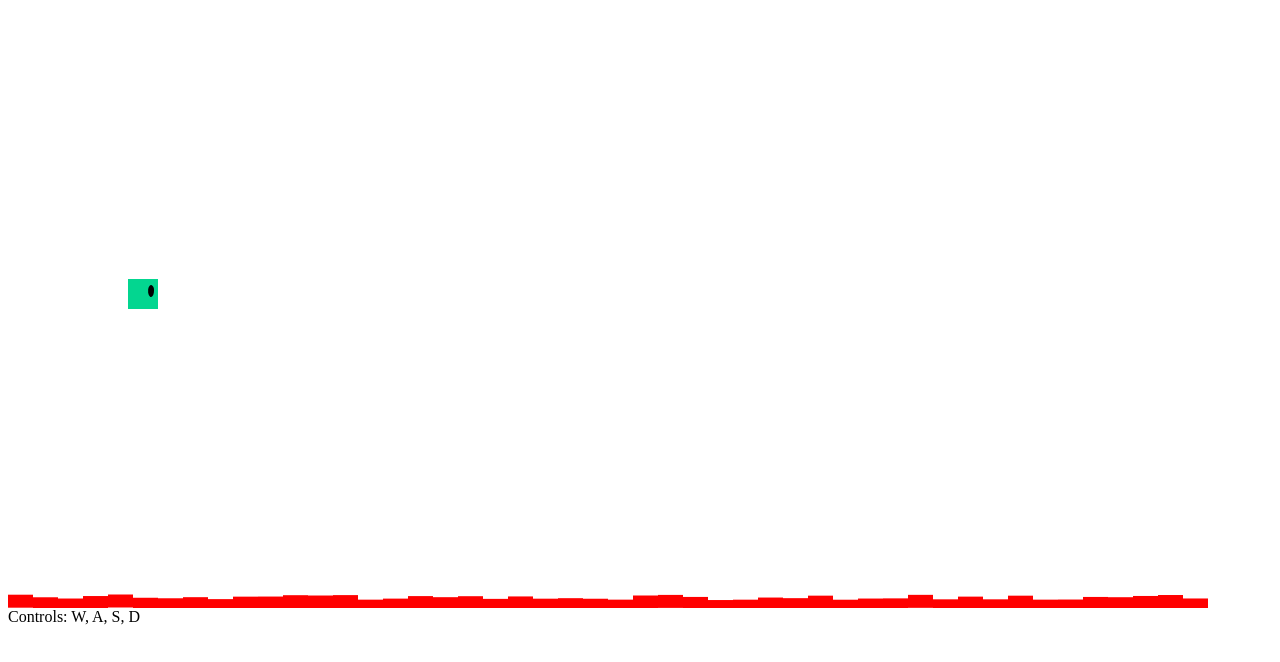
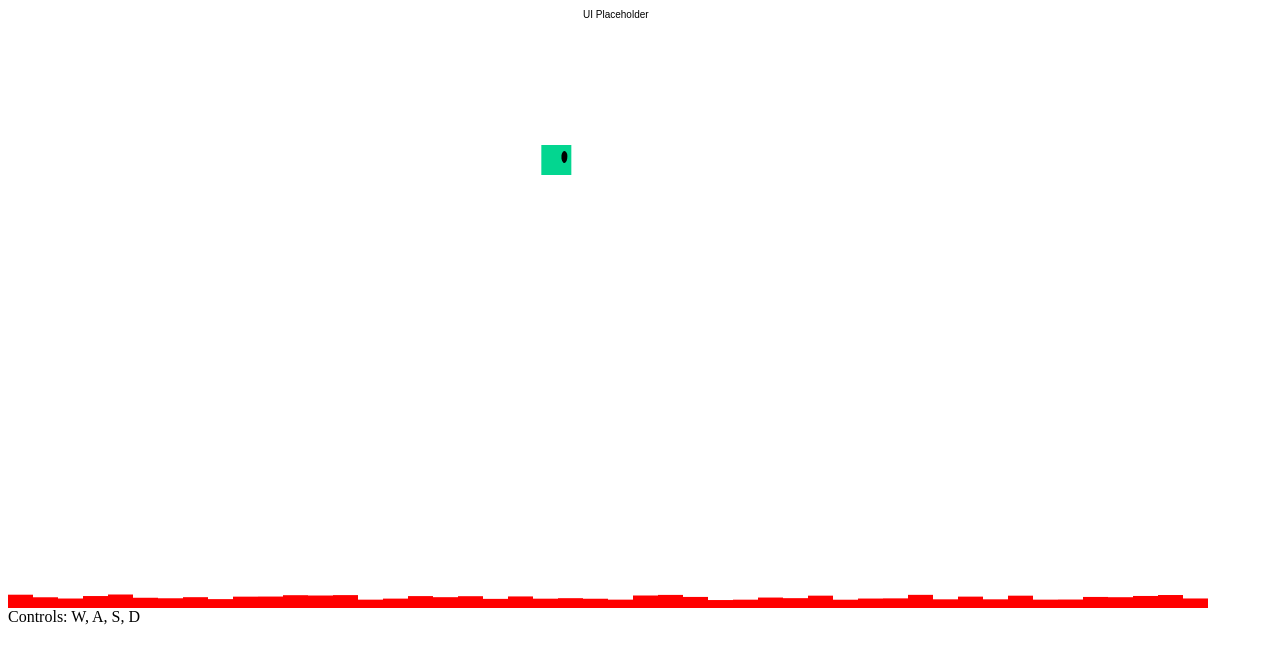
Before and after one commit to bruce-c-liu/Grow, a website with bundled scripts: page index.html in a window 1280 px wide. Built offline with nearby package versions, Linux system fonts and the light colour scheme.

Commit message:
Add ui placeholder. Add Game class for for more central game management.

```diff
--- /dev/null
+++ b/classes/Game.js
@@ -0,0 +1,79 @@
+import { Player } from './Player.js';
+import { TerrainManager } from './TerrainManager.js';
+import { UserInterface } from './UserInterface.js';
+
+export class Game {
+  constructor(ctx) {
+    this.ctx = ctx;
+    this.canvas = ctx.canvas;
+
+    this.gameSpeed = 1;
+    this.terrainScrollSpeed = 400 * this.gameSpeed;
+    this.player = new Player(ctx, this.terrainScrollSpeed, this.gameSpeed);
+    this.terrainManager = new TerrainManager(ctx, this.player, this.terrainScrollSpeed);
+    this.userInterface = new UserInterface(ctx, this.player);
+
+    this.state = 'PLAYING'; // [PLAYING, GAME OVER, STATS]
+
+    // ========================================================================================================================
+    // Attach Event Handlers
+    // ========================================================================================================================
+    document.addEventListener('keydown', (e) => {
+      if (!e.repeat) {
+        switch (e.key) {
+          case 'w':
+            this.player.jump();
+            break;
+          case 'a':
+            this.player.strafe('left');
+            break;
+          case 'd':
+            this.player.strafe('right');
+            break;
+          case 's':
+            this.player.duck();
+            break;
+        }
+      }
+    });
+
+    document.addEventListener('keyup', (e) => {
+      switch (e.key) {
+        case 'a':
+          this.player.endStrafe('left');
+          break;
+        case 'd':
+          this.player.endStrafe('right');
+          break;
+        case 's':
+          this.player.endDuck();
+          break;
+      }
+    });
+    // ========================================================================================================================
+  }
+
+  update(secondsElapsed) {
+    // update all objects
+    this.player.update(secondsElapsed);
+    this.terrainManager.update(secondsElapsed);
+    this.userInterface.update(secondsElapsed);
+  }
+
+  draw() {
+    // this.ctx.fillStyle = this.expBarGradient;
+    // this.ctx.fillRect(0, 0, this.canvas.width-1000, 12);
+
+    switch (this.state) {
+      case 'PLAYING':
+        this.player.draw();
+        this.terrainManager.draw();
+        this.userInterface.draw();
+        break;
+      case 'GAME OVER':
+        break;
+      case 'STATS':
+        break;
+    }
+  }
+}
--- a/classes/Player.js
+++ b/classes/Player.js
@@ -16,6 +16,9 @@ export class Player {
     this.Y_SPEED_MAX = 950; // max ySpeed. (limit this to prevent falling through platforms)
     this.gravity = 2500;
     this.maxJumps = 2;
+
+    // player lifetime stats
+    this.exp = 0;
 
     // book-keeping variables
     this.xSpeed = -this.terrainScrollSpeed;
--- a/classes/TerrainManager.js
+++ b/classes/TerrainManager.js
@@ -10,9 +10,9 @@ export class TerrainManager {
     this.terrainScrollSpeed = terrainScrollSpeed;
     this.terrains = [new Lava(ctx), new Platform(ctx, 0, ctx.canvas.height / 2, 1500)];
 
-    for (let x = 1800; x < 20000; x += 300) {
+    for (let x = 1800; x < 20000; x += 250) {
       this.terrains.push(
-        new Platform(ctx, x, randomIntBetween(40, ctx.canvas.height - 30), randomIntBetween(100, 200))
+        new Platform(ctx, x, randomIntBetween(120, ctx.canvas.height - 35), randomIntBetween(25, 100))
       );
     }
   }
--- /dev/null
+++ b/classes/UserInterface.js
@@ -0,0 +1,33 @@
+export class UserInterface {
+  constructor(ctx, player) {
+    this.ctx = ctx;
+    this.canvas = ctx.canvas;
+    this.player = player;
+
+    this.state = 'PLAYING'; // [PLAYING, GAME OVER, STATS]
+
+    // this.expBarGradient = ctx.createLinearGradient(0, 0, this.canvas.width, 0);
+    // this.expBarGradient.addColorStop(0, '#283048');
+    // this.expBarGradient.addColorStop(1, '#514A9D');
+  }
+
+  update(secondsElapsed) {}
+
+  draw() {
+    // this.ctx.fillStyle = this.expBarGradient;
+    // this.ctx.fillRect(0, 0, this.canvas.width-1000, 12);
+
+    switch (this.state) {
+      case 'PLAYING':
+        this.ctx.fillStyle = 'white';
+        this.ctx.fillRect(0, 0, this.canvas.width, 12);
+        this.ctx.fillStyle = 'black';
+        this.ctx.fillText('UI Placeholder', this.canvas.width / 2 - 25, 10);
+        break;
+      case 'GAME OVER':
+        break;
+      case 'STATS':
+        break;
+    }
+  }
+}
--- a/classes/terrain-types/Hole.js
+++ b/classes/terrain-types/Hole.js
@@ -12,7 +12,7 @@ export class Hole {
 
   update(secondsElapsed, checkPlayerCollision = false, player, terrainScrollSpeed) {
     if (checkPlayerCollision) {
-      let playerBottomY = player.y + player.height;
+
       if (player.state === 'IDLE') {
         player.state = 'FALLING';
       }
--- a/classes/terrain-types/Lava.js
+++ b/classes/terrain-types/Lava.js
@@ -11,7 +11,7 @@ export class Lava {
     this.canvas = ctx.canvas;
 
     this.width = ctx.canvas.width;
-    this.height = this.MAX_CHUNK_HEIGHT;
+    this.height = this.MAX_CHUNK_HEIGHT + 5; // +5 for tolerance: dy sometimes moves the chunk too far up.
     this.x = 0;
     this.y = ctx.canvas.height - this.height;
     this.color = 'red';
--- a/game.js
+++ /dev/null
@@ -1,76 +0,0 @@
-import { Player } from './classes/Player.js';
-import { TerrainManager } from './classes/TerrainManager.js';
-
-window.onload = (function () {
-  const canvas = document.getElementById('game-window');
-  const ctx = canvas.getContext('2d');
-  let timeOfLastUpdate = window.performance.now();
-
-  // ========================================================================================================================
-  // Game Variables
-  // ========================================================================================================================
-  const GAME_SPEED = 1;
-  const TERRAIN_SCROLL_SPEED = 400 * GAME_SPEED;
-  const PLAYER = new Player(ctx, TERRAIN_SCROLL_SPEED, GAME_SPEED);
-  const TERRAIN_MANAGER = new TerrainManager(ctx, PLAYER, TERRAIN_SCROLL_SPEED);
-
-  // ========================================================================================================================
-  // Attach Event Handlers
-  // ========================================================================================================================
-  document.addEventListener('keydown', (e) => {
-    if (!e.repeat) {
-      switch (e.key) {
-        case 'w':
-          PLAYER.jump();
-          break;
-        case 'a':
-          PLAYER.strafe('left');
-          break;
-        case 'd':
-          PLAYER.strafe('right');
-          break;
-        case 's':
-          PLAYER.duck();
-          break;
-      }
-    }
-  });
-
-  document.addEventListener('keyup', (e) => {
-    switch (e.key) {
-      // case 'w':
-      //   player.jump();
-      //   break;
-      case 'a':
-        PLAYER.endStrafe('left');
-        break;
-      case 'd':
-        PLAYER.endStrafe('right');
-        break;
-      case 's':
-        PLAYER.endDuck();
-        break;
-    }
-  });
-
-  // ========================================================================================================================
-  // Start Game Loop
-  // ========================================================================================================================
-  requestAnimationFrame(update);
-
-  function update(timeOfUpdate) {
-    const secondsElapsed = (timeOfUpdate - timeOfLastUpdate) / 1000;
-    timeOfLastUpdate = timeOfUpdate;
-
-    ctx.clearRect(0, 0, canvas.width, canvas.height);
-
-    // update all objects
-    PLAYER.update(secondsElapsed);
-    TERRAIN_MANAGER.update(secondsElapsed);
-
-    // draw all objects
-    PLAYER.draw();
-    TERRAIN_MANAGER.draw();
-    requestAnimationFrame(update);
-  }
-})();
--- a/index.html
+++ b/index.html
@@ -19,6 +19,6 @@
       <div id="menu"></div>
     </div>
     <div class="instructions">Controls: W, A, S, D</div>
-    <script type="module" src="game.js"></script>
+    <script type="module" src="index.js"></script>
   </body>
 </html>
--- /dev/null
+++ b/index.js
@@ -0,0 +1,27 @@
+import { Game } from './classes/Game.js';
+
+window.onload = (function () {
+  const canvas = document.getElementById('game-window');
+  const ctx = canvas.getContext('2d');
+
+  // GAME object manages the entire game
+  const GAME = new Game(ctx);
+
+  // ========================================================================================================================
+  // Start Game Loop
+  // ========================================================================================================================
+  let timeOfLastUpdate = window.performance.now();
+  requestAnimationFrame(update);
+
+  function update(timeOfUpdate) {
+    const secondsElapsed = (timeOfUpdate - timeOfLastUpdate) / 1000;
+    timeOfLastUpdate = timeOfUpdate;
+
+    ctx.clearRect(0, 0, canvas.width, canvas.height);
+
+    GAME.update(secondsElapsed);
+    GAME.draw();
+    requestAnimationFrame(update);
+  }
+  // ========================================================================================================================
+})();
```
Also changed, not shown: README.md.
